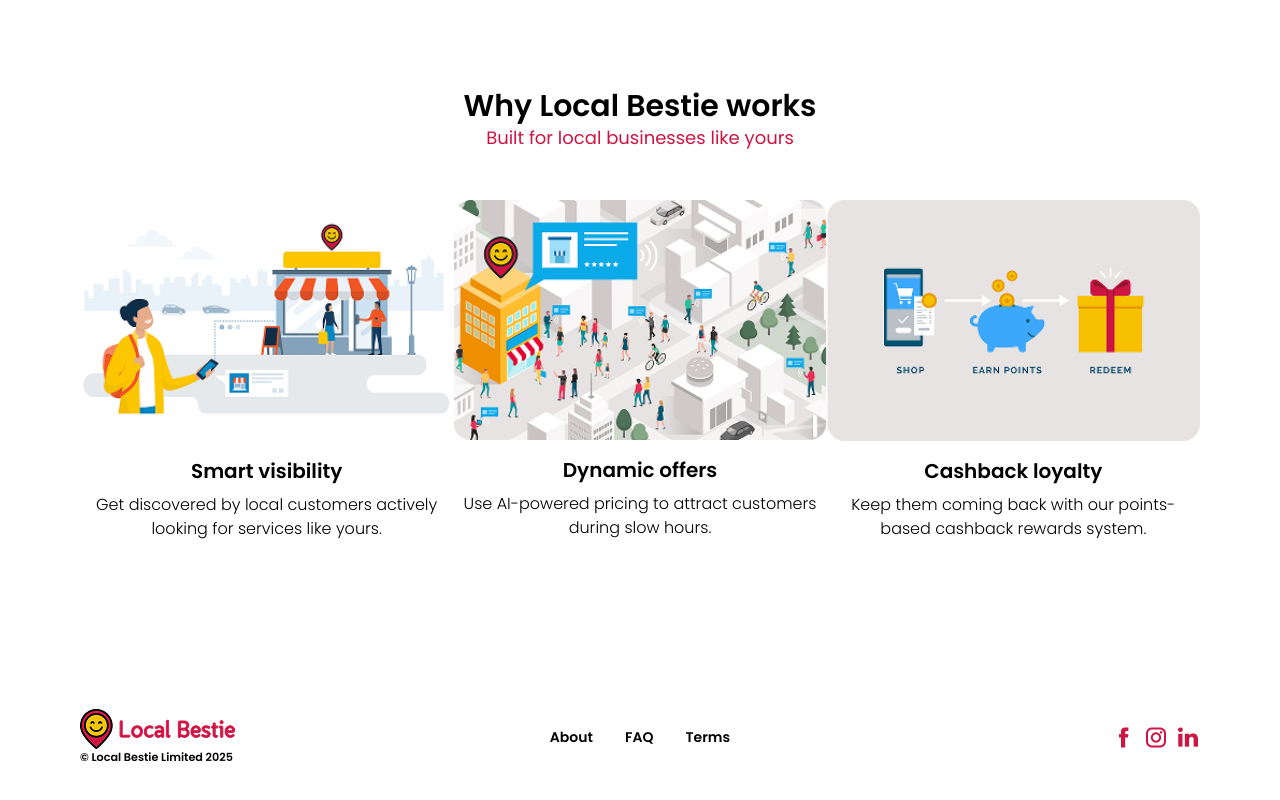
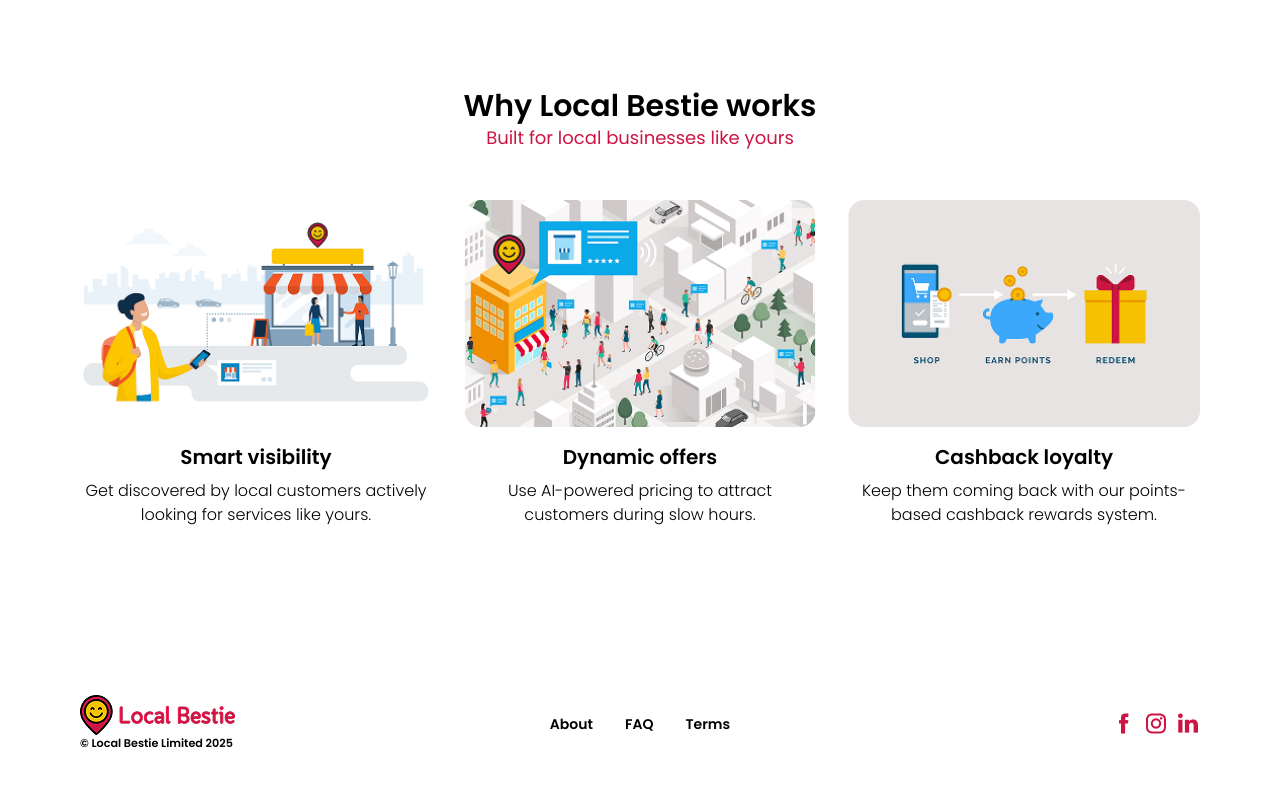
Before and after one commit to p0nyo/lb-landing-page, a Next.js app: page / in a window 1280 px wide. Shown: the part 828-1628 px from the top of the page. Built offline with nearby package versions, Linux system fonts and the light colour scheme.

Commit message:
refactor: made the key feature item component modular for use in other pages

```diff
--- a/src/app/components/KeyFeatures/KeyFeatures.tsx
+++ b/src/app/components/KeyFeatures/KeyFeatures.tsx
@@ -1,3 +1,5 @@
+import Image from "next/image";
+
 import { Bounded } from "@/app/components/common";
 import KeyFeaturesItem from "./KeyFeaturesItem";
 
@@ -11,19 +13,43 @@
             Built for local businesses like yours
           </p>
         </div>
-        <div className="max-w-7xl mx-auto grid gap-y-8 md:grid-cols-3">
+        <div className="max-w-7xl mx-auto grid gap-8 md:grid-cols-3">
           <KeyFeaturesItem
-            imageSrc="/key-features-1.png"
+            children={
+                <Image
+                    src="/key-features-1.png"
+                    alt="Smart visibility"
+                    width={400}
+                    height={80}
+                    className="mb-4"
+                />
+            }
             title="Smart visibility"
             description="Get discovered by local customers actively looking for services like yours."
           />
           <KeyFeaturesItem
-            imageSrc="/key-features-2.png"
+            children={
+                <Image
+                    src="/key-features-2.png"
+                    alt="Dynamic offers"
+                    width={400}
+                    height={80}
+                    className="mb-4"
+                />
+            }
             title="Dynamic offers"
             description="Use AI-powered pricing to attract customers during slow hours."
           />
           <KeyFeaturesItem
-            imageSrc="/key-features-3.png"
+            children={
+                <Image
+                    src="/key-features-3.png"
+                    alt="Cashback loyalty"
+                    width={400}
+                    height={80}
+                    className="mb-4"
+                />
+            }
             title="Cashback loyalty"
             description="Keep them coming back with our points-based cashback rewards system."
           />
--- a/src/app/components/KeyFeatures/KeyFeaturesItem.tsx
+++ b/src/app/components/KeyFeatures/KeyFeaturesItem.tsx
@@ -1,24 +1,19 @@
-import Image from "next/image";
-import React from "react";
-
 type KeyFeaturesItemProps = {
-  imageSrc: string;
   title: string;
   description: string;
+  children: React.ReactNode;
 };
 
-export default function KeyFeaturesItem({ imageSrc, title, description }: KeyFeaturesItemProps) {
+export default function KeyFeaturesItem({
+  title,
+  description,
+  children,
+}: KeyFeaturesItemProps) {
   return (
     <div className="text-center">
-      <Image
-        src={imageSrc}
-        alt={title}
-        width={400}
-        height={80}
-        className="mb-4"
-      />
+      <div className="mb-4">{children}</div>
       <h3 className="text-xl font-semibold mb-2">{title}</h3>
       <p className="font-light">{description}</p>
     </div>
   );
-};
+}
```
